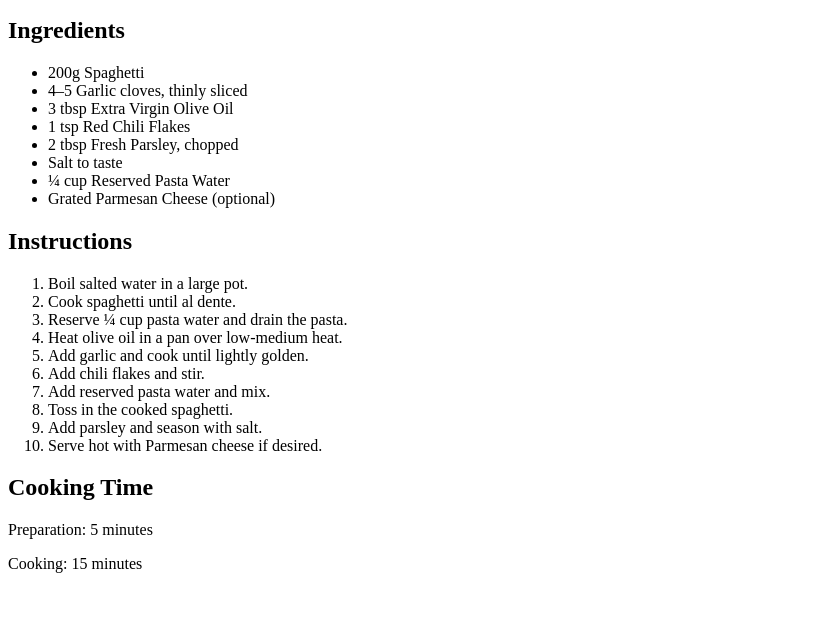
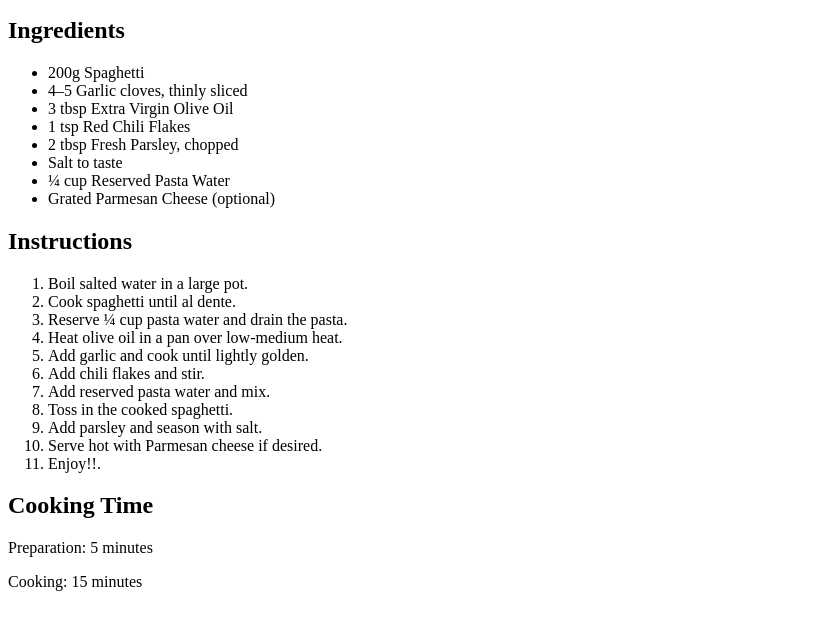
Before and after one commit to kanchanmandlik/Alio-Aglio, a plain HTML site: page index.html in a window 1280 px wide. Shown: the part 101-730 px from the top of the page, without its empty margins (0-836 px from the left). Drawn offline with Linux system fonts and the light colour scheme.

Commit message:
updated the message

```diff
--- a/index.html
+++ b/index.html
@@ -37,6 +37,7 @@
         <li>Toss in the cooked spaghetti.</li>
         <li>Add parsley and season with salt.</li>
         <li>Serve hot with Parmesan cheese if desired.</li>
+        <li>Enjoy!!.</li>
     </ol>
 
     <h2>Cooking Time</h2>
```
